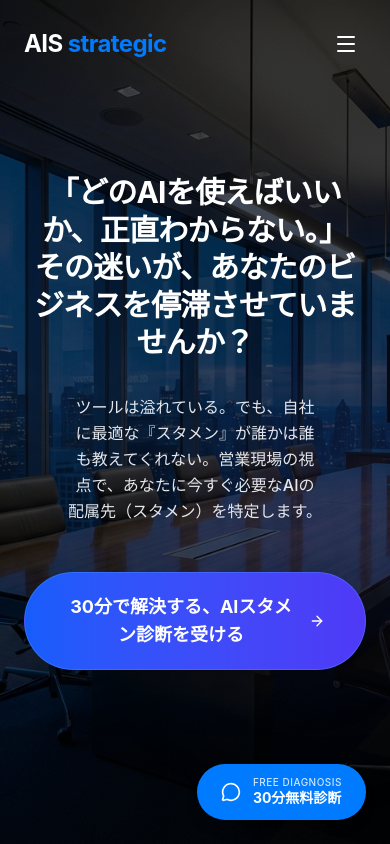
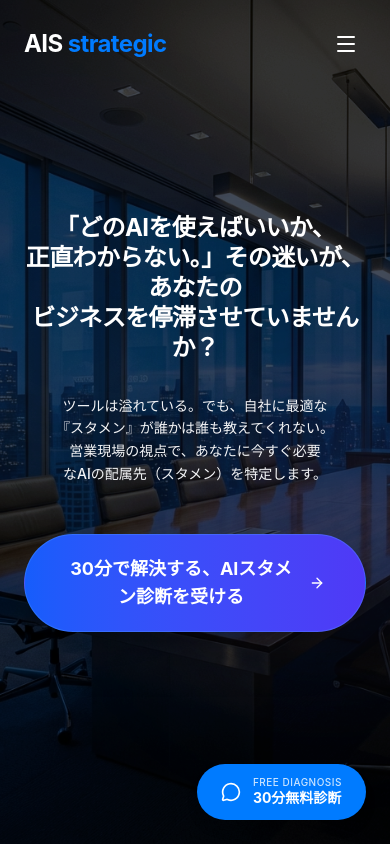
Before and after one commit to amaru0120/ais-ai-staff, a React (Vite) app: page / in a window 390 px wide. Shown: the top 844 px of the page. Built offline with nearby package versions, Linux system fonts and the light colour scheme.

Commit message:
Refine Hero responsive layout and line breaks

```diff
--- a/src/components/Hero.tsx
+++ b/src/components/Hero.tsx
@@ -26,9 +26,9 @@
                         animate={{ opacity: 1, y: 0 }}
                         className="drop-shadow-2xl"
                     >
-                        <h1 className="text-3xl md:text-5xl lg:text-6xl font-bold leading-tight mb-8 mx-auto max-w-6xl text-white text-balance tracking-tight">
-                            「どのAIを使えばいいか、正直わからない。」<br />
-                            その迷いが、あなたのビジネスを停滞させていませんか？
+                        <h1 className="text-2xl sm:text-3xl md:text-5xl lg:text-6xl font-bold leading-tight mb-8 mx-auto max-w-6xl text-white text-balance tracking-tight">
+                            「どのAIを使えばいいか、<br className="sm:hidden" />正直わからない。」<br className="hidden md:block" />
+                            その迷いが、あなたの<br className="sm:hidden" />ビジネスを停滞させていませんか？
                         </h1>
                     </motion.div>
 
@@ -37,7 +37,7 @@
                         initial={{ opacity: 0, y: 20 }}
                         animate={{ opacity: 1, y: 0 }}
                         transition={{ delay: 0.2 }}
-                        className="text-base sm:text-lg md:text-xl text-gray-200 mb-12 leading-relaxed max-w-4xl mx-auto px-6 font-medium text-balance"
+                        className="text-sm sm:text-base md:text-xl text-gray-100 mb-12 leading-relaxed max-w-4xl mx-auto px-4 font-medium text-balance drop-shadow-lg"
                     >
                         ツールは溢れている。でも、自社に最適な『スタメン』が誰かは誰も教えてくれない。<br className="hidden md:block" />
                         営業現場の視点で、あなたに今すぐ必要なAIの配属先（スタメン）を特定します。
```
